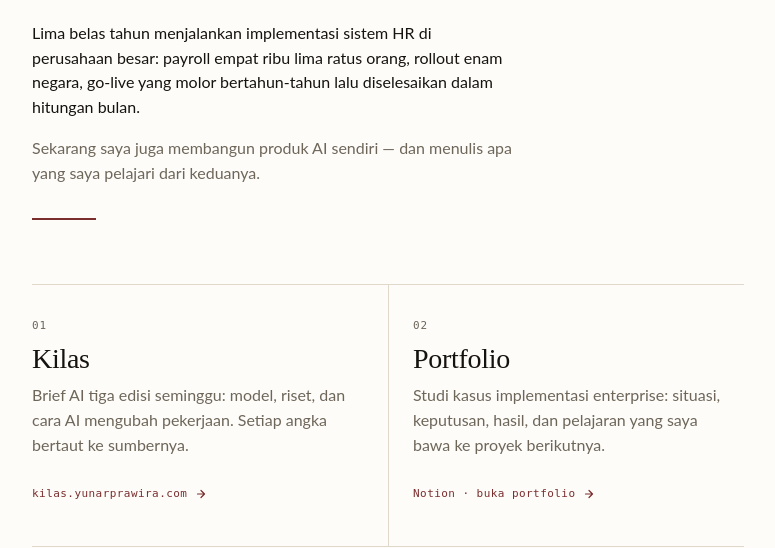
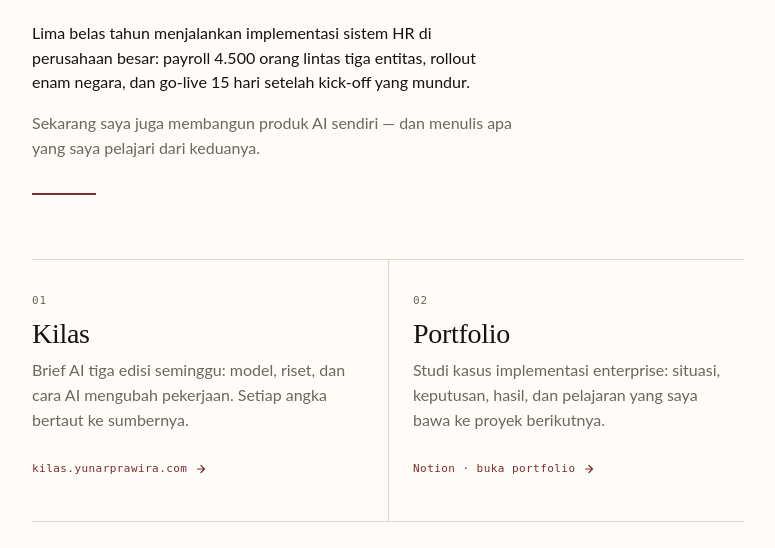
Before and after one commit to yunar-prawira/yunarprawira-site, a plain HTML site: page docs/index.html in a window 1280 px wide. Shown: the part 277-825 px from the top of the page, without its empty margins (252-1027 px from the left). Drawn offline with Linux system fonts and the light colour scheme.

Commit message:
perbaiki klaim hero (akurat sesuai portfolio)

```diff
--- a/docs/index.html
+++ b/docs/index.html
@@ -141,7 +141,7 @@ footer .sp{flex:1}
   .masthead .who{display:none}
 }
 </style>
-<!-- build fb3226a233ad -->
+<!-- build 2ca818bae5b0 -->
 </head>
 <body>
 
@@ -162,8 +162,8 @@ footer .sp{flex:1}
     <p class="kicker">Project manager · implementasi HR technology</p>
     <h1>Yunar<br>Prawira</h1>
     <p class="lede">Lima belas tahun menjalankan implementasi sistem HR di perusahaan besar:
-      payroll empat ribu lima ratus orang, rollout enam negara, go-live yang molor bertahun-tahun
-      lalu diselesaikan dalam hitungan bulan.</p>
+      payroll 4.500 orang lintas tiga entitas, rollout enam negara, dan go-live 15 hari setelah
+      kick-off yang mundur.</p>
     <p class="lede-2">Sekarang saya juga membangun produk AI sendiri — dan menulis apa yang saya
       pelajari dari keduanya.</p>
     <div class="rule"></div>
```
Also changed, not shown: template.html (+2 -2 lines), 1 other file.
